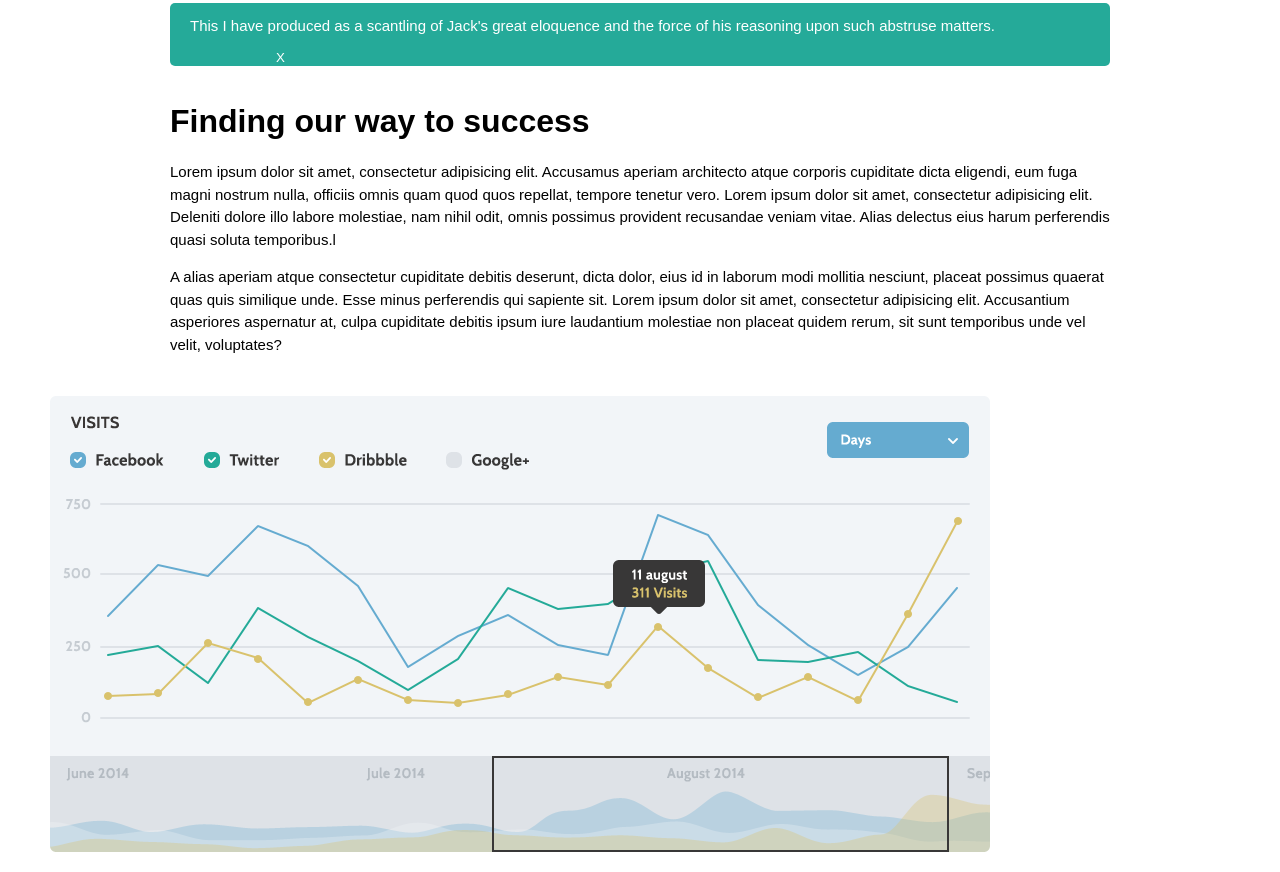
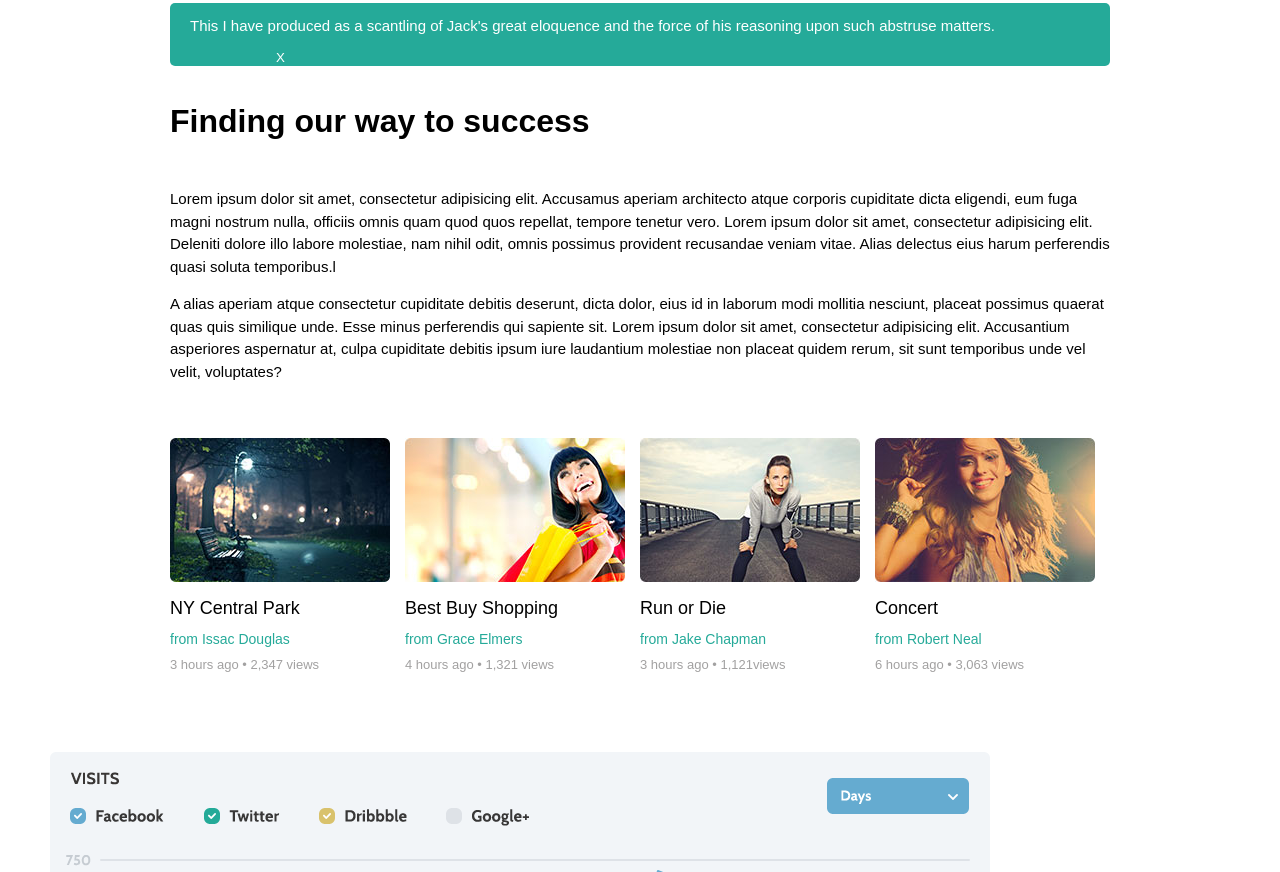
Before and after one commit to dlpeters/fullPage, a plain HTML site: page index.html in a window 1280 px wide. Shown: the part 647-1519 px from the top of the page. Drawn offline with nearby package versions, Linux system fonts and the light colour scheme.

Commit message:
added videos

```diff
--- a/header.css
+++ b/header.css
@@ -144,6 +144,12 @@ nav a:hover {
     color: #fff;
     margin-left: 80px;
 }
+
+h1 {
+    margin-bottom: 48px;
+    margin-top: 36px;
+}
+
 .promotedArticles {
     margin-top: 55px;
     margin-bottom: 80px;
--- a/index.html
+++ b/index.html
@@ -57,6 +57,50 @@
                     nesciunt, placeat possimus quaerat quas quis similique unde. Esse minus perferendis qui sapiente sit.
                     Lorem ipsum dolor sit amet, consectetur adipisicing elit. Accusantium asperiores aspernatur at, culpa cupiditate debitis ipsum iure laudantium molestiae non placeat quidem rerum, sit sunt temporibus unde vel velit, voluptates?</p>
 
+                <div class="promotedArticles">
+                    <div class="articleLink">
+                        <img src="video1_preview.jpg" alt="video preview 1" />
+                            <h3> NY Central Park </h3>
+                            <span class="byline" >
+                                from Issac Douglas
+                            </span>
+                            <span class="info">
+                                3 hours ago &#8226; 2,347 views
+                            </span>
+                    </div>
+
+                    <div class="articleLink">
+                        <img src="video2_preview.jpg" alt="video preview 2" />
+                            <h3> Best Buy Shopping </h3>
+                            <span class="byline" >
+                                from Grace Elmers
+                            </span>
+                            <span class="info">
+                                4 hours ago &#8226; 1,321 views
+                            </span>
+                        </div>
+                    <div class="articleLink">
+                        <img src="video3_preview.jpg" alt="video preview 3" />
+                            <h3> Run or Die </h3>
+                            <span class="byline" >
+                                from Jake Chapman
+                            </span>
+                            <span class="info">
+                                3 hours ago &#8226; 1,121views
+                            </span>
+                    </div>
+                    <div class="articleLink">
+                        <img src="video4_preview.jpg" alt="video preview 4" />
+                            <h3> Concert </h3>
+                            <span class="byline" >
+                                from Robert Neal
+                            </span>
+                            <span class="info">
+                                6 hours ago &#8226; 3,063 views
+                            </span>
+                    </div>
+                </div>
+
             </div>
 
 
```
